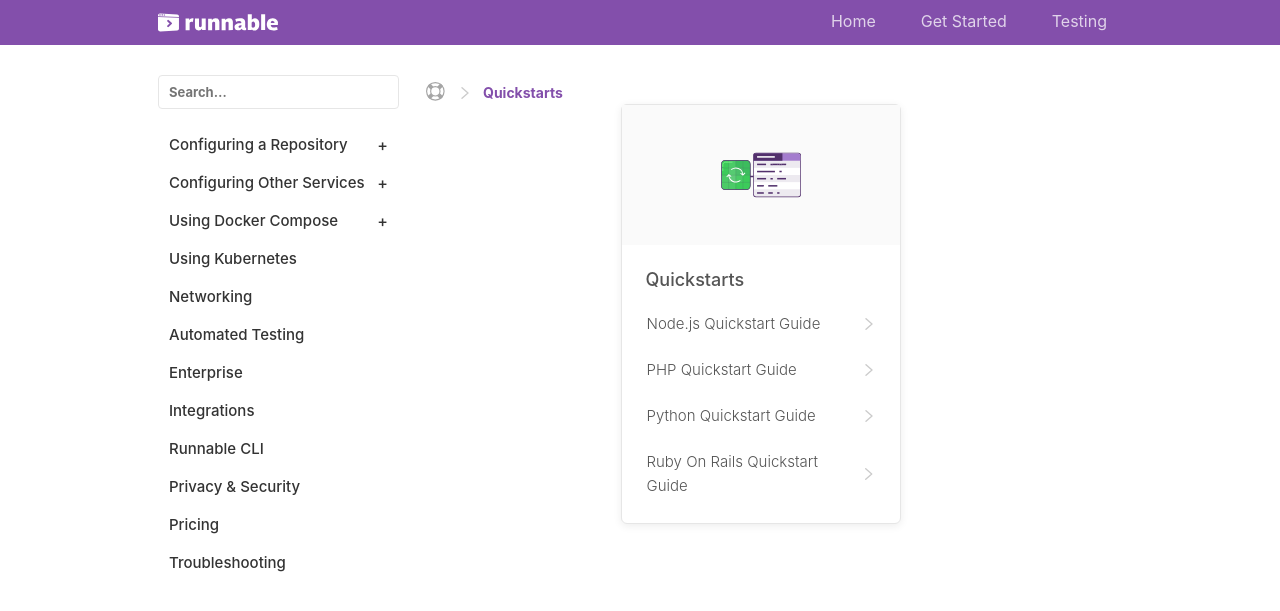
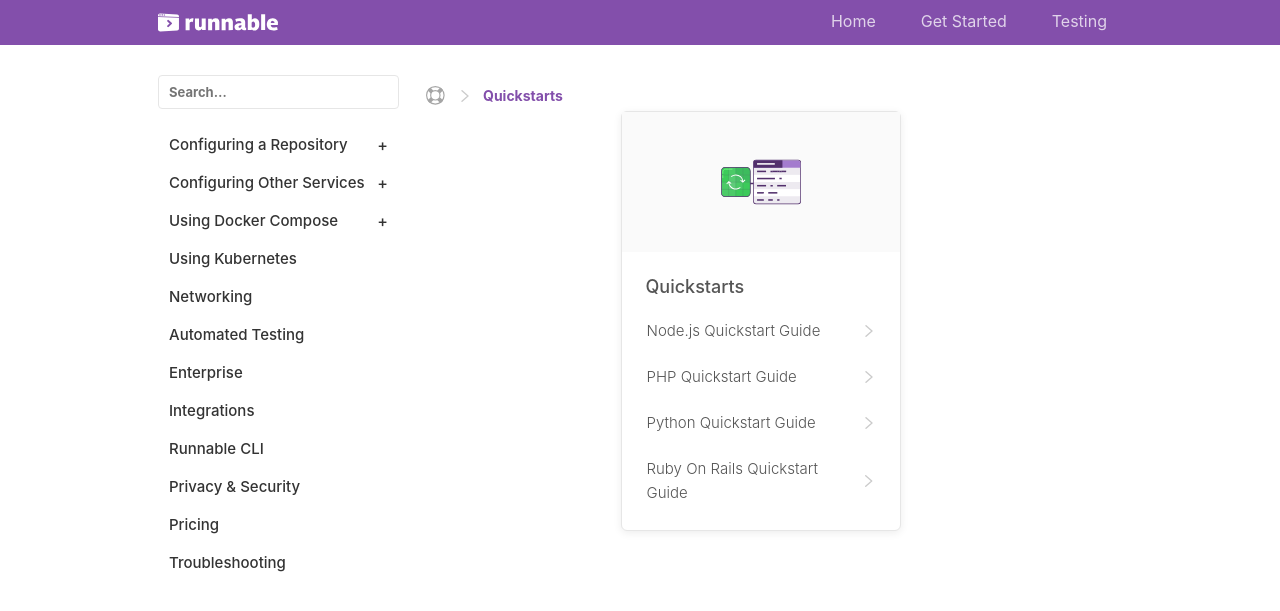
Before and after one commit to Runnable/docs, a Jekyll site: the page built from quickstarts.md, in a window 1280 px wide. Shown: the top 611 px of the page. Built offline with Jekyll 4.4.1, drawn with Linux system fonts in a browser that asks for light colours; comment, search, counter and statistics services are not loaded.

Commit message:
getting ready for tony edits

```diff
--- a/_sass/components/breadcrumbs.scss
+++ b/_sass/components/breadcrumbs.scss
@@ -1,5 +1,6 @@
 .breadcrumbs {
   margin-top: 36px;
+  height: 30px;
 
   @include media(xxs) {
     font-size: 1px;
--- a/_sass/components/cards.scss
+++ b/_sass/components/cards.scss
@@ -9,7 +9,6 @@
 
   @include media(xs) {
     font-size: 17px;
-    padding: 7px 7px 15px;
     width: 100%;
 
     &:last-child {
--- a/_sass/globals/grid.scss
+++ b/_sass/globals/grid.scss
@@ -6,14 +6,17 @@
   justify-content: flex-start;
   overflow-x: hidden;
   overflow-y: auto;
-
   &.noscroll {
     overflow: visible;
   }
 
   // switch orientation to vertical (defaults to horizontal)
   &.vertical {
-    flex-flow: column nowrap;
+    flex-flow: column;
+    @include media(sm) {
+      height: auto;
+      width: 100%;
+    }
   }
 
   // shrink to only fill space of content (defaults to fill available space)
```
